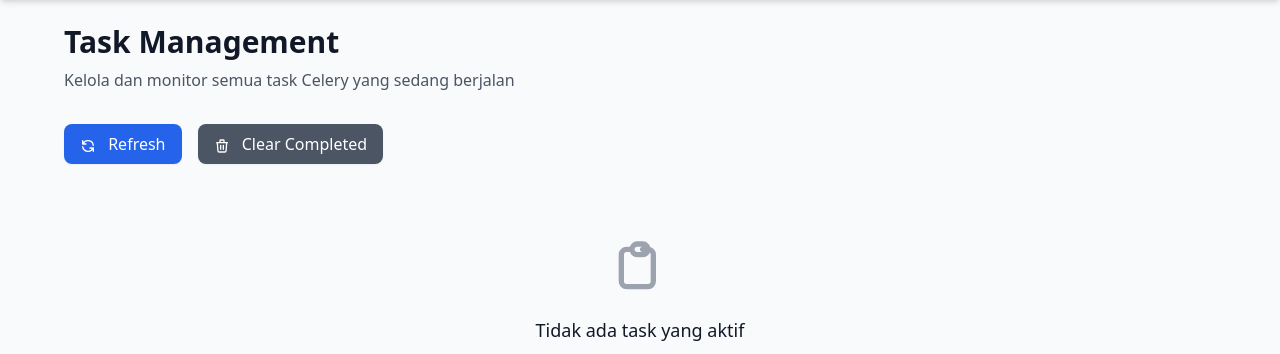
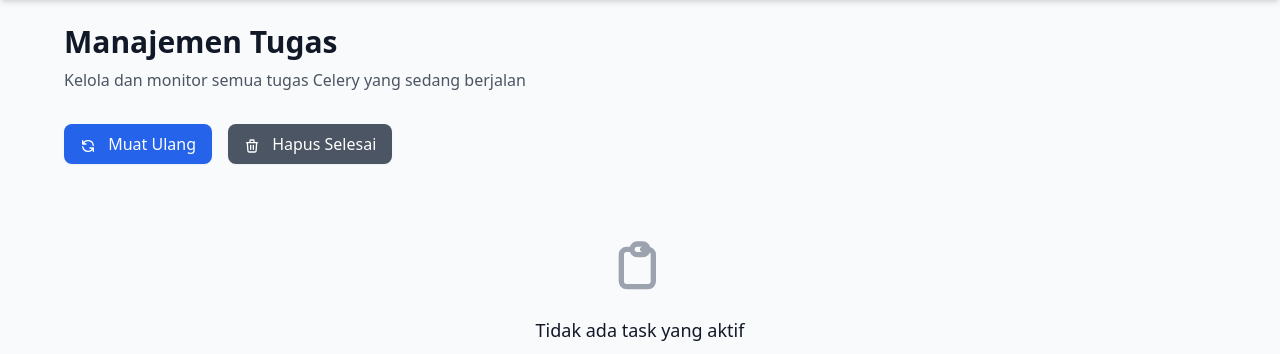
Before and after one commit to Cleign1/frontend-n8n-skripsi, a Flask app: page /tasks in a window 1280 px wide. Shown: the part 56-410 px from the top of the page. Run offline with Flask 3, Linux system fonts and the light colour scheme; data that the repository does not hold is empty; some libraries are stand-ins or nearby versions.

Commit message:
feat: Translate task management interface to Indonesian for better localization

```diff
--- a/templates/tasks.html
+++ b/templates/tasks.html
@@ -4,7 +4,7 @@
 <head>
     <meta charset="UTF-8" />
     <meta name="viewport" content="width=device-width, initial-scale=1" />
-    <title>Task Management</title>
+    <title>Manajemen Tugas</title>
     <script src="https://cdn.tailwindcss.com"></script>
     <link rel="icon" href="{{ url_for('static', filename='logo_desktop.svg') }}" type="image/svg+xml">
 </head>
@@ -20,8 +20,8 @@
 
             <!-- Page Header -->
             <div class="mb-8">
-                <h1 class="text-3xl font-bold text-gray-900 mb-2">Task Management</h1>
-                <p class="text-gray-600">Kelola dan monitor semua task Celery yang sedang berjalan</p>
+                <h1 class="text-3xl font-bold text-gray-900 mb-2">Manajemen Tugas</h1>
+                <p class="text-gray-600">Kelola dan monitor semua tugas Celery yang sedang berjalan</p>
             </div>
 
             <!-- Control Buttons -->
@@ -30,14 +30,14 @@
                     <svg class="w-4 h-4 inline mr-2" fill="none" stroke="currentColor" viewBox="0 0 24 24">
                         <path stroke-linecap="round" stroke-linejoin="round" stroke-width="2" d="M4 4v5h.582m15.356 2A8.001 8.001 0 004.582 9m0 0H9m11 11v-5h-.581m0 0a8.003 8.003 0 01-15.357-2m15.357 2H15"></path>
                     </svg>
-                    Refresh
+                    Muat Ulang
                 </button>
 
                 <button id="clear-completed-btn" class="bg-gray-600 hover:bg-gray-700 text-white px-4 py-2 rounded-lg font-medium transition-colors shadow-sm">
                     <svg class="w-4 h-4 inline mr-2" fill="none" stroke="currentColor" viewBox="0 0 24 24">
                         <path stroke-linecap="round" stroke-linejoin="round" stroke-width="2" d="M19 7l-.867 12.142A2 2 0 0116.138 21H7.862a2 2 0 01-1.995-1.858L5 7m5 4v6m4-6v6m1-10V4a1 1 0 00-1-1h-4a1 1 0 00-1 1v3M4 7h16"></path>
                     </svg>
-                    Clear Completed
+                    Hapus Selesai
                 </button>
             </div>
 
@@ -77,10 +77,10 @@
             <!-- Modal Footer -->
             <div class="p-6 border-t border-gray-200 bg-gray-50 flex gap-3 justify-end">
                 <button id="modal-terminate-btn" class="bg-red-600 hover:bg-red-700 text-white px-4 py-2 rounded-lg font-medium transition-colors shadow-sm">
-                    Terminate Task
+                    Hentikan Tugas
                 </button>
                 <button id="modal-remove-btn" class="bg-gray-600 hover:bg-gray-700 text-white px-4 py-2 rounded-lg font-medium transition-colors shadow-sm">
-                    Remove from List
+                    Hapus dari Daftar
                 </button>
             </div>
         </div>
```
